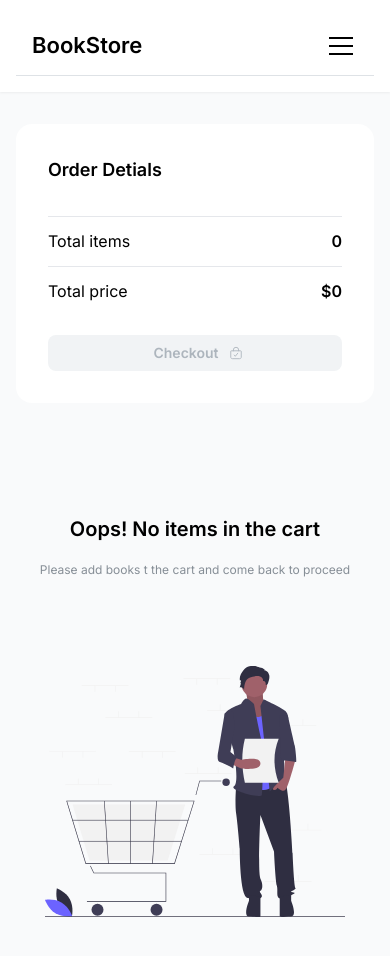
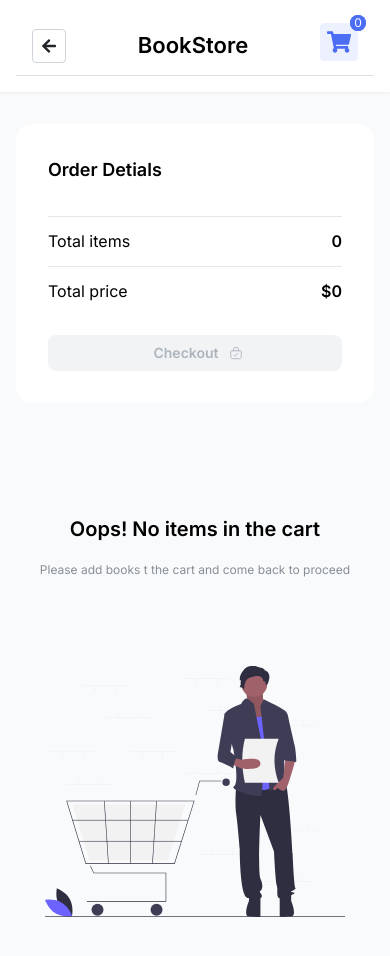
Before and after one commit to AshanPerera98/bookstore, a Next.js app: page /cart in a window 390 px wide. Shown: the top 956 px of the page. Built offline with nearby package versions, Linux system fonts and the light colour scheme.

Commit message:
minor ui enhancements and responsive changes

```diff
--- a/components/BookCard.tsx
+++ b/components/BookCard.tsx
@@ -1,14 +1,5 @@
-import {
-  ActionIcon,
-  Badge,
-  Button,
-  Card,
-  CardSection,
-  Group,
-  Text,
-} from "@mantine/core";
+import { Badge, Button, Card, CardSection, Group, Text } from "@mantine/core";
 import Image from "next/image";
-import { FaCartPlus } from "react-icons/fa6";
 import { useCartStore } from "@/store";
 
 import { Book } from "@/interfaces";
@@ -51,29 +42,28 @@ const BookCard = (props: Book) => {
         </Card.Section>
         <hr />
         <Card.Section>
-          <div className="flex flex-row justify-between items-center m-4">
+          <div className="flex flex-row justify-between items-center m-4 gap-8">
             <Text fz="xl" fw={700} style={{ lineHeight: 1 }}>
               {`$${price}`}
             </Text>
-            <ActionIcon
-              variant="gradient"
-              size="xl"
-              aria-label="Gradient action icon"
-              gradient={{ from: "red", to: "pink", deg: 145 }}
+            <Button
+              style={{ flex: 1 }}
               onClick={clickAddToCart}
               disabled={checkItemInCart(id)}
+              variant="gradient"
+              radius="md"
+              gradient={{ from: "indigo", to: "violet", deg: 145 }}
             >
-              <FaCartPlus />
-            </ActionIcon>
+              Add to cart
+            </Button>
           </div>
         </Card.Section>
       </Card>
     );
   };
 
-  return (
-    <>
-      {renderMobileBookCard()}
+  const renderBookCard = () => {
+    return (
       <Card maw={360} miw={240} shadow="sm" radius="md" visibleFrom="sm">
         <CardSection>
           <Image alt={title} src={image} width={400} height={300} />
@@ -114,6 +104,12 @@ const BookCard = (props: Book) => {
           </Group>
         </Card.Section>
       </Card>
+    );
+  };
+
+  return (
+    <>
+      {renderMobileBookCard()} {renderBookCard()}
     </>
   );
 };
--- a/components/CheckoutCard.tsx
+++ b/components/CheckoutCard.tsx
@@ -30,9 +30,7 @@ const CheckoutCard = () => {
         gradient={{ from: "indigo", to: "violet", deg: 145 }}
         rightSection={<IoBagCheckOutline size={14} />}
         disabled={totalItems === 0}
-        onClick={(e) => {
-          router.push("/checkout");
-        }}
+        onClick={(e) => router.push("/checkout")}
         fullWidth
       >
         Checkout
--- a/components/navbar/NavBar.tsx
+++ b/components/navbar/NavBar.tsx
@@ -1,28 +1,16 @@
 "use client";
 
-import {
-  Group,
-  Text,
-  Divider,
-  Box,
-  Burger,
-  Drawer,
-  ScrollArea,
-  rem,
-  Avatar,
-  Indicator,
-} from "@mantine/core";
-import { useDisclosure } from "@mantine/hooks";
+import { Group, Text, Box, Avatar, Indicator, ActionIcon } from "@mantine/core";
 import classes from "./NavBar.module.css";
-import { FaShoppingCart } from "react-icons/fa";
+import { FaShoppingCart, FaArrowLeft } from "react-icons/fa";
 
 import { useCartStore } from "@/store";
 import Link from "next/link";
+import { useRouter } from "next/navigation";
 
 const NavBar = () => {
-  const [drawerOpened, { toggle: toggleDrawer, close: closeDrawer }] =
-    useDisclosure(false);
   const totalItems = useCartStore((state) => state.totalItems);
+  const router = useRouter();
 
   return (
     <div
@@ -32,11 +20,23 @@ const NavBar = () => {
       <Box p={16} className="flex justify-center">
         <header className={classes.header}>
           <Group justify="space-between" h="100%">
-            <Text fz={"h3"} fw={600}>
-              BookStore
-            </Text>
+            <ActionIcon
+              variant="default"
+              size="lg"
+              aria-label="Back to dashboard"
+              hiddenFrom="xs"
+              onClick={(e) => router.push("/")}
+            >
+              <FaArrowLeft />
+            </ActionIcon>
 
-            <Group h="100%" gap={0} visibleFrom="sm">
+            <Link href={"/"}>
+              <Text fz={"h3"} fw={600}>
+                BookStore
+              </Text>
+            </Link>
+
+            <Group h="100%" gap={0} visibleFrom="xs">
               <Link href="/" className={classes.link}>
                 Home
               </Link>
@@ -45,7 +45,7 @@ const NavBar = () => {
               </Link>
             </Group>
 
-            <Group visibleFrom="sm">
+            <Group>
               <Link href="/cart">
                 <Indicator color="indigo" inline label={totalItems} size={16}>
                   <Avatar color="indigo" radius="sm">
@@ -54,47 +54,8 @@ const NavBar = () => {
                 </Indicator>
               </Link>
             </Group>
-
-            <Burger
-              opened={drawerOpened}
-              onClick={toggleDrawer}
-              hiddenFrom="sm"
-            />
           </Group>
         </header>
-
-        <Drawer
-          opened={drawerOpened}
-          onClose={closeDrawer}
-          size="100%"
-          padding="md"
-          title="Navigation"
-          hiddenFrom="sm"
-          zIndex={1000000}
-        >
-          <ScrollArea h={`calc(100vh - ${rem(80)})`} mx="-md">
-            <Divider my="sm" />
-
-            <Link href="/" className={classes.link}>
-              Home
-            </Link>
-            <Link href="/cart" className={classes.link}>
-              Cart
-            </Link>
-
-            <Divider my="sm" />
-
-            <Group justify="center" grow pb="xl" px="md">
-              <Link href="/cart">
-                <Indicator color="indigo" inline label={totalItems} size={16}>
-                  <Avatar color="indigo" radius="sm">
-                    <FaShoppingCart size="1.5rem" />
-                  </Avatar>
-                </Indicator>
-              </Link>
-            </Group>
-          </ScrollArea>
-        </Drawer>
       </Box>
     </div>
   );
```
